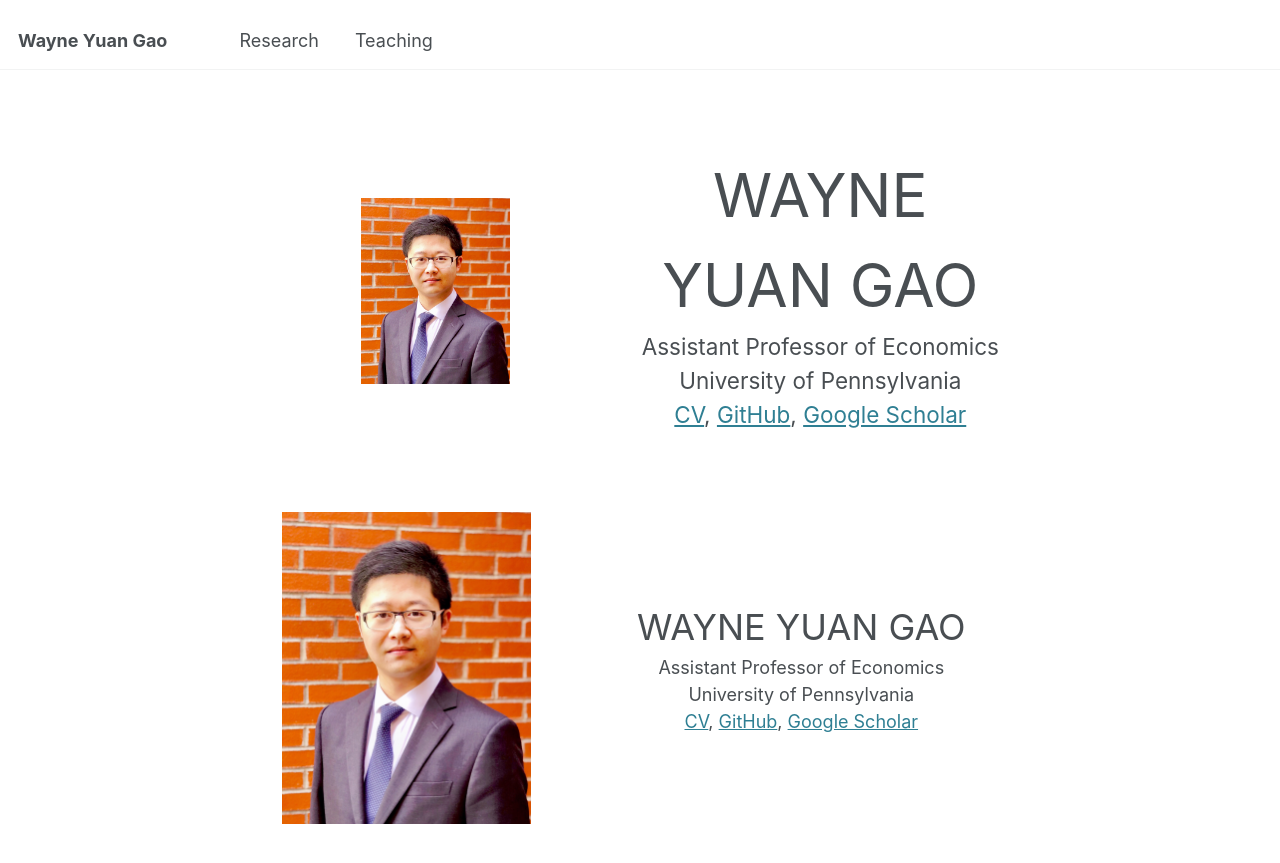
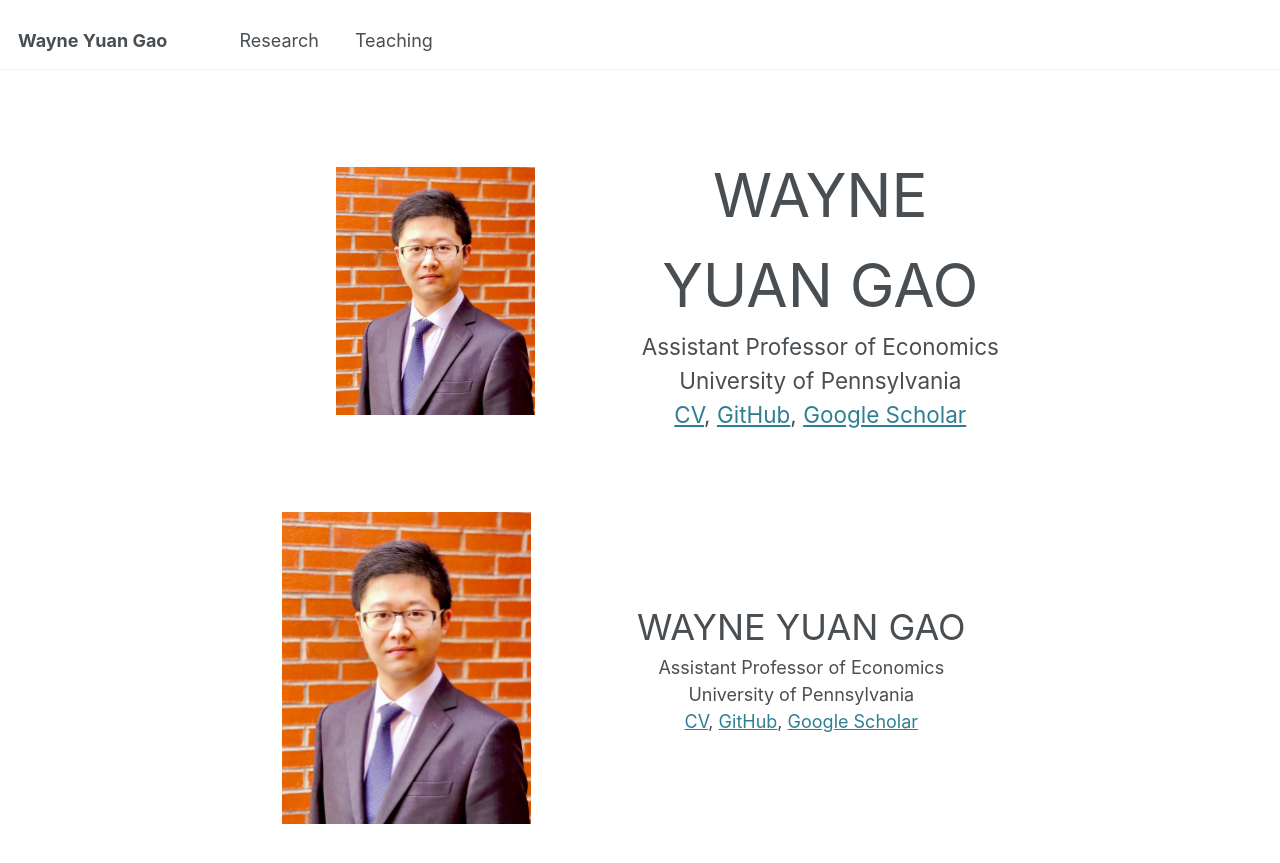
Before and after one commit to wayne-y-gao/wayne-y-gao.github.io, a Jekyll site: the page built from _pages/about.md, in a window 1280 px wide and 900 px high. Shown: the top 863 px of the window. Built offline with Jekyll 4.4.1, drawn with Linux system fonts in a browser that asks for light colours.

Commit message:
Update about.md

```diff
--- a/_pages/about.md
+++ b/_pages/about.md
@@ -9,7 +9,7 @@ redirect_from:
 
 <div class="flex-container">
   <div class="flex-item-left" style="text-align: center;">
-    <img src="images/BrickLargeS.jpg" alt="Profile Image" style="width:60%;">
+    <img src="images/BrickLargeS.jpg" alt="Profile Image" style="width:80%;">
   </div>
   <div class="flex-item-right" >
     <div style="text-align: center; font-size: 2em; align-items: center;">
```
